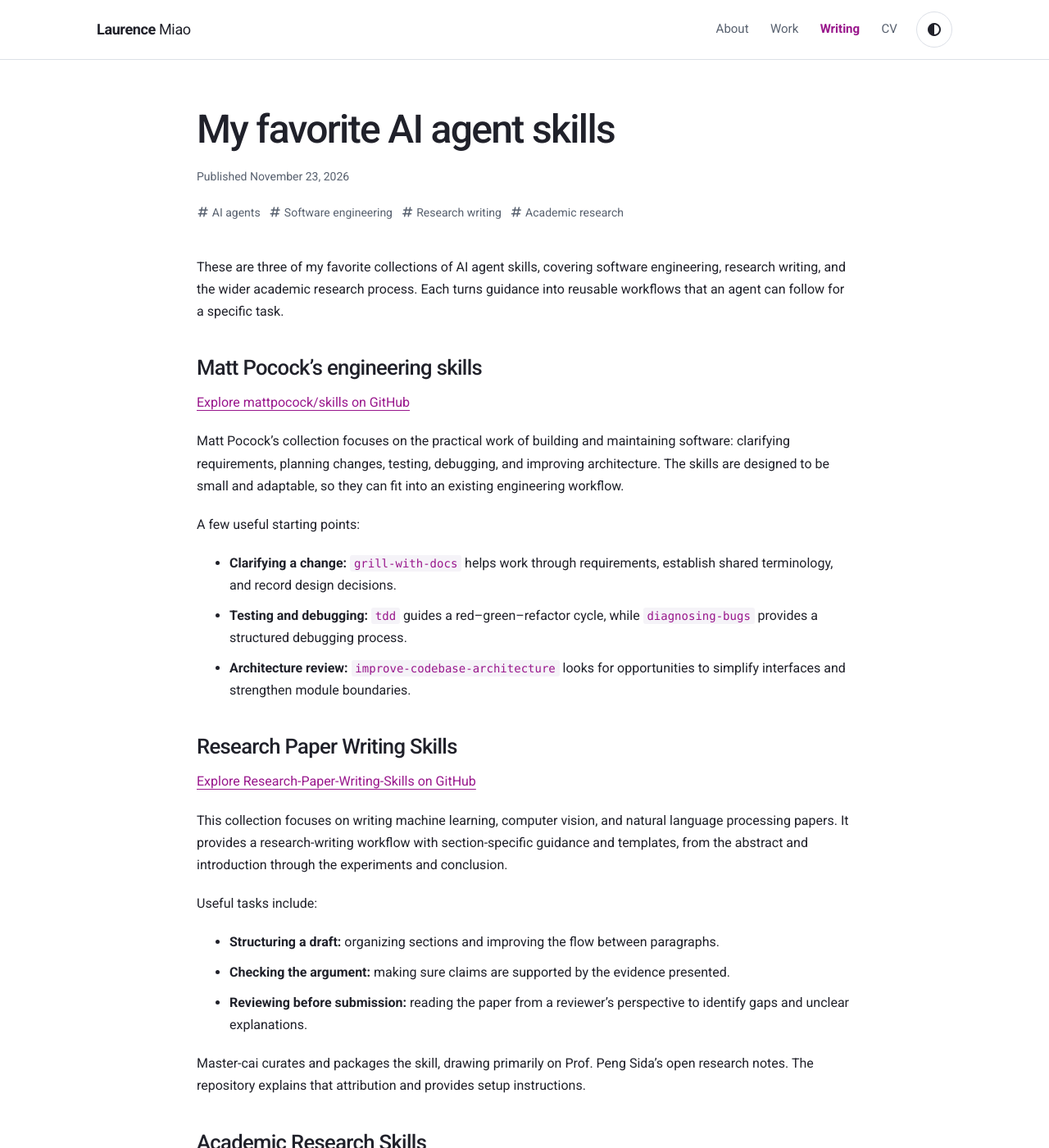
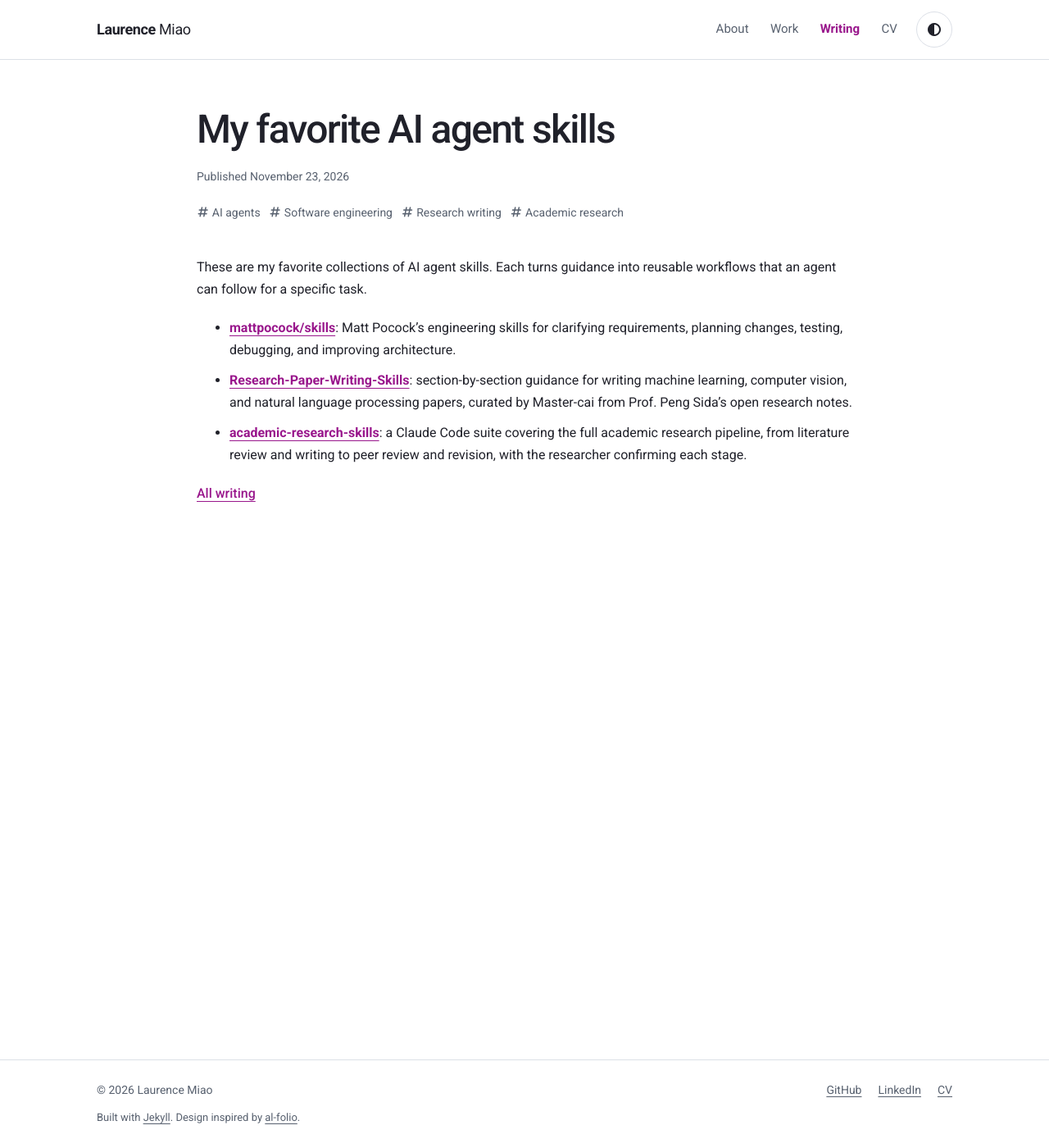
Before and after one commit to laurence-miao/laurence-miao.github.io, a Jekyll site: the page built from writing/favorite-skills.md, in a window 1280 px wide and 1400 px high. Shown: the whole window at 82% size. Built offline with Jekyll 4.4.1, drawn with Linux system fonts in a browser that asks for light colours; nearby versions of some CDN libraries; some of the changed text lies outside the part shown.

Commit message:
Simplify favorite skills article into a list
Co-Authored-By: Claude Opus 5.5 <noreply@anthropic.com>

```diff
--- a/_data/writing.yml
+++ b/_data/writing.yml
@@ -4,7 +4,7 @@
   venue: Personal collection
   date: 2026-11-23
   language: English
-  description: Three favorite collections of AI agent skills for software engineering, research-paper writing, and the academic research pipeline, with useful starting points from each.
+  description: A list of favorite AI agent skill collections for software engineering, research-paper writing, and academic research.
   selected: false
   links:
     - name: Read article
--- a/writing/favorite-skills.md
+++ b/writing/favorite-skills.md
@@ -1,7 +1,7 @@
 ---
 layout: post
 title: My favorite AI agent skills
-description: Three collections of AI agent skills for practical software engineering, clearer research papers, and end-to-end academic research.
+description: A list of favorite AI agent skill collections for software engineering, research-paper writing, and academic research.
 permalink: /writing/favorite-skills/
 date: 2026-11-23
 tags: [AI agents, Software engineering, Research writing, Academic research]
@@ -9,45 +9,8 @@ back_url: /writing/
 back_label: All writing
 ---
 
-These are three of my favorite collections of AI agent skills, covering software engineering, research writing, and the wider academic research process. Each turns guidance into reusable workflows that an agent can follow for a specific task.
+These are my favorite collections of AI agent skills. Each turns guidance into reusable workflows that an agent can follow for a specific task.
 
-## Matt Pocock’s engineering skills
-
-[Explore mattpocock/skills on GitHub](https://github.com/mattpocock/skills)
-
-Matt Pocock’s collection focuses on the practical work of building and maintaining software: clarifying requirements, planning changes, testing, debugging, and improving architecture. The skills are designed to be small and adaptable, so they can fit into an existing engineering workflow.
-
-A few useful starting points:
-
-- **Clarifying a change:** `grill-with-docs` helps work through requirements, establish shared terminology, and record design decisions.
-- **Testing and debugging:** `tdd` guides a red–green–refactor cycle, while `diagnosing-bugs` provides a structured debugging process.
-- **Architecture review:** `improve-codebase-architecture` looks for opportunities to simplify interfaces and strengthen module boundaries.
-
-## Research Paper Writing Skills
-
-[Explore Research-Paper-Writing-Skills on GitHub](https://github.com/Master-cai/Research-Paper-Writing-Skills)
-
-This collection focuses on writing machine learning, computer vision, and natural language processing papers. It provides a research-writing workflow with section-specific guidance and templates, from the abstract and introduction through the experiments and conclusion.
-
-Useful tasks include:
-
-- **Structuring a draft:** organizing sections and improving the flow between paragraphs.
-- **Checking the argument:** making sure claims are supported by the evidence presented.
-- **Reviewing before submission:** reading the paper from a reviewer’s perspective to identify gaps and unclear explanations.
-
-Master-cai curates and packages the skill, drawing primarily on Prof. Peng Sida’s open research notes. The repository explains that attribution and provides setup instructions.
-
-## Academic Research Skills
-
-[Explore academic-research-skills on GitHub](https://github.com/Imbad0202/academic-research-skills)
-
-This suite of Claude Code skills covers the full academic research pipeline: research, writing, peer review, revision, and finalization. The agents handle literature searches, citation formatting, and consistency checks, while the pipeline pauses for the researcher’s confirmation at every stage, so the decisions stay with the author.
-
-A few useful starting points:
-
-- **Planning a paper:** `/ars-plan` works through a paper’s structure in a Socratic dialogue.
-- **Reviewing the literature:** `/ars-lit-review` drafts a literature review on a topic, and `deep-research` also supports PRISMA systematic reviews.
-- **Simulated peer review:** `academic-paper-reviewer` reviews a manuscript from several perspectives, including journal fit and a devil’s advocate.
-- **Integrity checks:** `academic-pipeline` verifies that citations exist and that claims are supported by their sources before and after review.
-
-The suite installs as a Claude Code plugin and is released under CC BY-NC 4.0 for non-commercial use. The repository documents setup, costs, and what data leaves your machine.
+- **[mattpocock/skills](https://github.com/mattpocock/skills)**: Matt Pocock’s engineering skills for clarifying requirements, planning changes, testing, debugging, and improving architecture.
+- **[Research-Paper-Writing-Skills](https://github.com/Master-cai/Research-Paper-Writing-Skills)**: section-by-section guidance for writing machine learning, computer vision, and natural language processing papers, curated by Master-cai from Prof. Peng Sida’s open research notes.
+- **[academic-research-skills](https://github.com/Imbad0202/academic-research-skills)**: a Claude Code suite covering the full academic research pipeline, from literature review and writing to peer review and revision, with the researcher confirming each stage.
```
